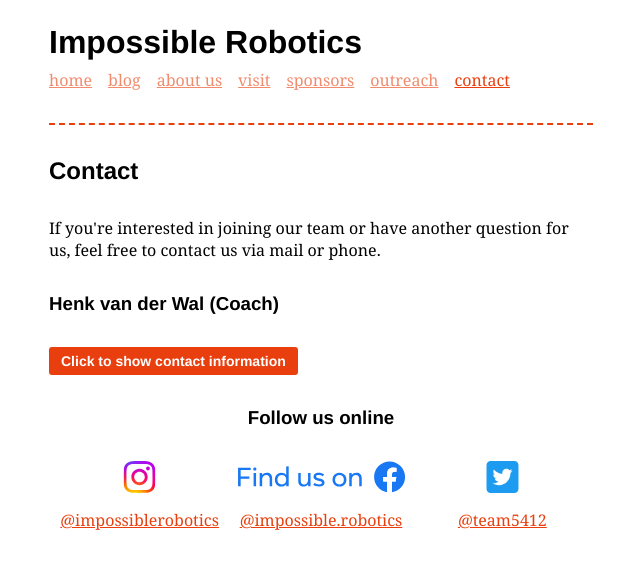
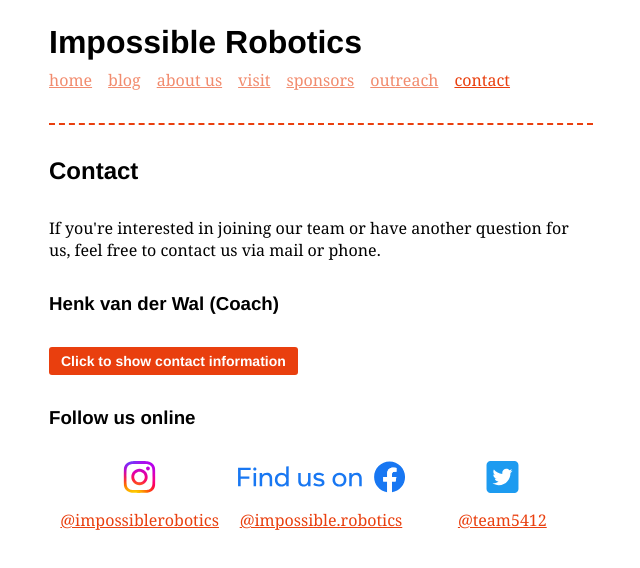
Before and after one commit to Impossible-Robotics-5412/impossiblerobotics.nl, a SvelteKit app: page /contact in a window 1280 px wide. Shown: the top 568 px of the page, without its empty margins (319-959 px from the left). Built offline with nearby package versions, Linux system fonts and the light colour scheme.

Commit message:
Align 'Follow us online' header to left

```diff
--- a/src/routes/contact/+page.svelte
+++ b/src/routes/contact/+page.svelte
@@ -56,12 +56,6 @@
 	</button>
 {/if}
 
-<h3 class="follow-us-online-title">Follow us online</h3>
+<h3>Follow us online</h3>
 
 <Socials />
-
-<style>
-	.follow-us-online-title {
-		text-align: center;
-	}
-</style>
```
